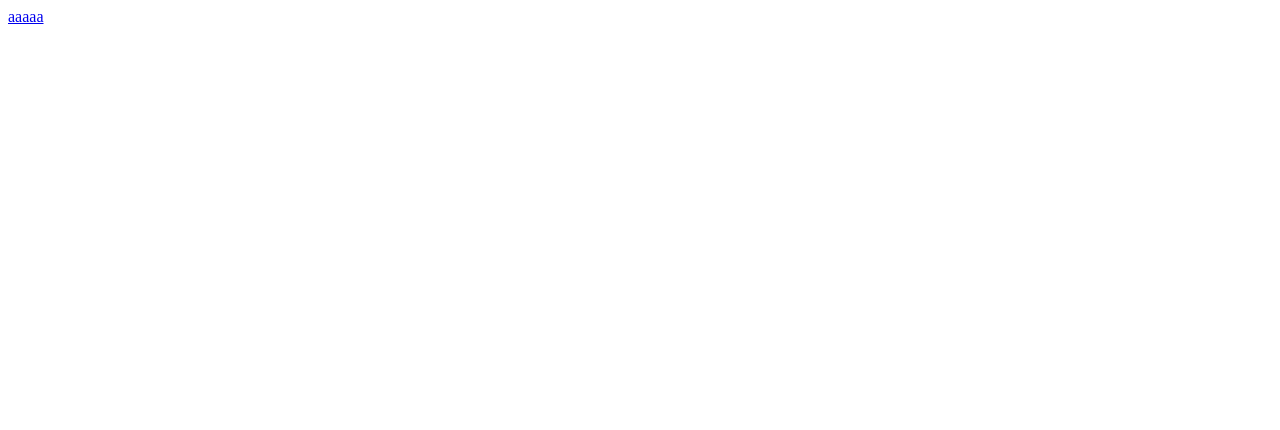
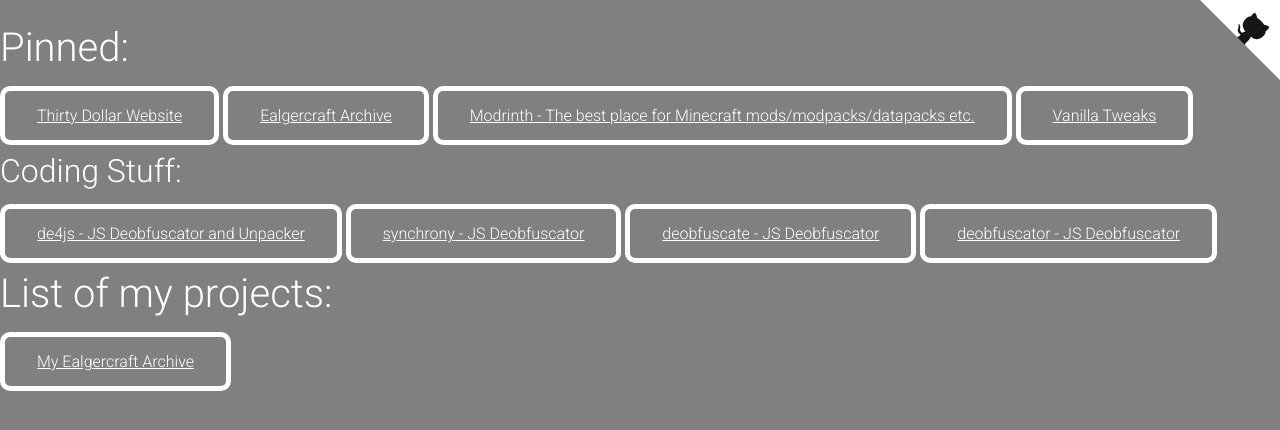
Before and after one commit to PlOszukiwaczDEV/ploszukiwaczdev.github.io, a plain HTML site: page index.html in a window 1280 px wide. Drawn offline with nearby package versions, Linux system fonts and the light colour scheme.

Commit message:
updateded

```diff
--- /dev/null
+++ b/index.css
@@ -0,0 +1,22 @@
+/* Fonts */
+/* Roboto 300 Light: font-family: 'Roboto', sans-serif; */
+
+body {
+    font-family: 'Roboto', sans-serif;
+    color: white;
+    background-color: gray;
+}
+
+.a_nice {
+    color: #ffffffff;
+
+    /* Border */
+    border-style: solid;
+    border-width: 5px;
+    border-radius: 10px;
+    padding: 15px 32px;
+}
+
+.a_nice:hover {
+    border-color: #0000ff;
+}
--- a/index.html
+++ b/index.html
@@ -1 +1,55 @@
-<a href="Ealgercraft/">aaaaa</a>
+<!DOCTYPE html>
+<html lang="en">
+<head>
+    <meta charset="UTF-8">
+    <meta name="viewport" content="width=device-width, initial-scale=1.0">
+    <title>PlOszukiwacz`s Website</title>
+
+    <!-- bootstrap -->
+    <link href="https://cdn.jsdelivr.net/npm/bootstrap@5.3.2/dist/css/bootstrap.min.css" rel="stylesheet" integrity="sha384-T3c6CoIi6uLrA9TneNEoa7RxnatzjcDSCmG1MXxSR1GAsXEV/Dwwykc2MPK8M2HN" crossorigin="anonymous">
+    <script src="https://cdn.jsdelivr.net/npm/bootstrap@5.3.2/dist/js/bootstrap.bundle.min.js" integrity="sha384-C6RzsynM9kWDrMNeT87bh95OGNyZPhcTNXj1NW7RuBCsyN/o0jlpcV8Qyq46cDfL" crossorigin="anonymous"></script>
+
+    <script src="https://unpkg.com/@popperjs/core@2"></script>
+    <script src="https://code.jquery.com/jquery-3.7.1.min.js"></script>
+
+    <link href="index.css" rel="stylesheet">
+
+    <!-- Fonts -->
+    <!-- Roboto 300 Light -->
+    <link rel="preconnect" href="https://fonts.googleapis.com">
+    <link rel="preconnect" href="https://fonts.gstatic.com" crossorigin>
+    <link href="https://fonts.googleapis.com/css2?family=Roboto:wght@300&display=swap" rel="stylesheet">
+</head>
+<body>
+    <a href="https://github.com/PlOszukiwaczDEV" aria-label="View my GitHub">
+        <svg width="80" height="80" style="fill:#fff;color:#151513;position:absolute;top:0;border:0;right:0" aria-hidden="true" viewBox="0 0 250 250">
+            <path d="m0 0 115 115h15l12 27 108 108V0Z"></path>
+            <path d="M128.3 109c-14.5-9.3-9.3-19.4-9.3-19.4 3-6.9 1.5-11 1.5-11-1.3-6.6 2.9-2.3 2.9-2.3 3.9 4.6 2.1 11 2.1 11-2.6 10.3 5.1 14.6 8.9 15.9" fill="currentColor" style="transform-origin:130px 106px" class="octo-arm"></path>
+            <path d="M115 115c-.1.1 3.7 1.5 4.8.4l13.9-13.8c3.2-2.4 6.2-3.2 8.5-3-8.4-10.6-14.7-24.2 1.6-40.6 4.7-4.6 10.2-6.8 15.9-7 .6-1.6 3.5-7.4 11.7-10.9 0 0 4.7 2.4 7.4 16.1 4.3 2.4 8.4 5.6 12.1 9.2 3.6 3.6 6.8 7.8 9.2 12.2 13.7 2.6 16.2 7.3 16.2 7.3-3.6 8.2-9.4 11.1-10.9 11.7-.3 5.8-2.4 11.2-7.1 15.9-16.4 16.4-30 10-40.6 1.6.2 2.8-1 6.8-5 10.8L141 136.5c-1.2 1.2.6 5.4.8 5.3Z" fill="currentColor" class="octo-body"></path>
+        </svg>
+    </a>
+
+    <div id="pinned">
+        <br>
+        <h1>Pinned:</h1>
+        <br>
+        <a href="https://thirtydollar.website/" class="a_nice">Thirty Dollar Website</a>
+        <a href="https://eagler-archive.github.io/" class="a_nice">Ealgercraft Archive</a>
+        <a href="https://modrinth.com/" class="a_nice">Modrinth - The best place for Minecraft mods/modpacks/datapacks etc.</a>
+        <a href="https://vanillatweaks.net/" class="a_nice">Vanilla Tweaks</a>
+        <br> <br>
+        <h2>Coding Stuff:</h2>
+        <br>
+        <a href="https://lelinhtinh.github.io/de4js/" class="a_nice">de4js - JS Deobfuscator and Unpacker</a>
+        <a href="https://deobfuscate.relative.im/" class="a_nice">synchrony - JS Deobfuscator</a>
+        <a href="https://deobfuscate.io/" class="a_nice">deobfuscate - JS Deobfuscator</a>
+        <a href="https://willnode.github.io/deobfuscator/" class="a_nice">deobfuscator - JS Deobfuscator</a>
+    </div>
+    <div id="projects">
+        <br>
+        <h1>List of my projects:</h1>
+        <br>
+        <a href="Ealgercraft/" class="a_nice">My Ealgercraft Archive</a>
+    </div>
+</body>
+</html>
```
